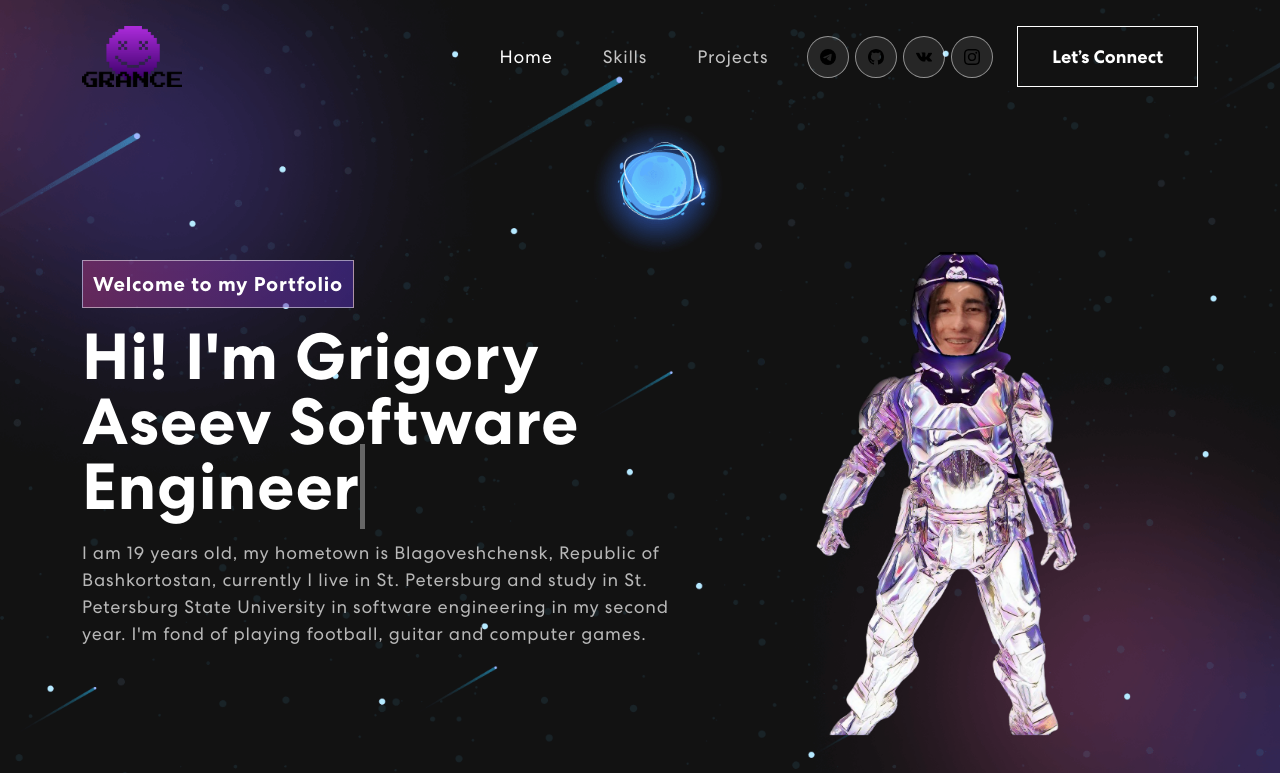
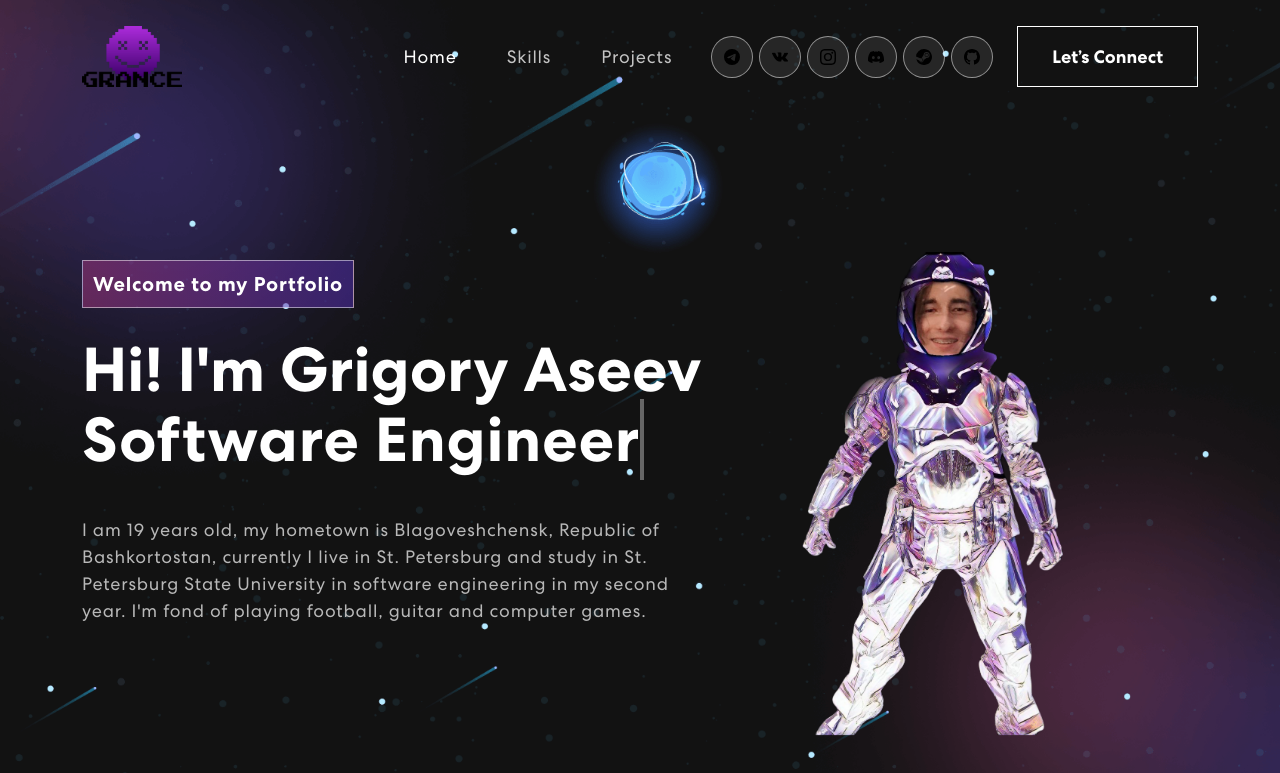
Before and after one commit to grrrance/grrrance.github.io, a React (Create React App) app in the folder client/: page / in a window 1280 px wide. Shown: the top 773 px of the page. Built offline with nearby package versions, Linux system fonts and the light colour scheme; no server answers; a web font is replaced by a local one.

Commit message:
added discord and steam buttons also some tries to fix floating due to text rotate

```diff
--- a/client/src/App.css
+++ b/client/src/App.css
@@ -253,7 +253,6 @@ nav.navbar .navbar-toggler[aria-expanded="true"] .navbar-toggler-icon {
 
 /************ Banner Css ************/
 
-
 .banner {
   margin-top: 0;
   padding: 260px 0 100px 0;
@@ -272,14 +271,87 @@ nav.navbar .navbar-toggler[aria-expanded="true"] .navbar-toggler-icon {
   margin-bottom: 16px;
   display: inline-block;
 }
-.banner h1 {
-  font-size: 65px;
-  font-weight: 700;
-  letter-spacing: 0.8px;
-  line-height: 1;
-  margin-bottom: 20px;
-  display: block;
+
+@media all and (min-width: 320px) and (max-width:480px) {
+  .banner h1 {
+    font-size: 29px;
+    font-weight: 700;
+    letter-spacing: 0.1px;
+    line-height: 1;
+    display: block;
+  }
+
+  .vacancy {
+    font-size: 29px;
+    font-weight: 700;
+    letter-spacing: 0.8px;
+    line-height: 1;
+    display: block;
+  }
 }
+
+
+@media all and (min-width: 480px) and (max-width:768px) {
+  .banner h1 {
+    font-size: 45px;
+    font-weight: 700;
+    letter-spacing: 0.1px;
+    line-height: 1;
+    display: block;
+  }
+
+  .vacancy {
+    font-size: 45px;
+    font-weight: 700;
+    letter-spacing: 0.8px;
+    line-height: 1;
+    display: block;
+  }
+}
+
+@media all and (min-width: 768px) and (max-width: 1084px) {
+  .banner h1 {
+    font-size: 33px;
+    font-weight: 700;
+    letter-spacing: 0.1px;
+    line-height: 1;
+    display: block;
+  }
+
+  .vacancy {
+    font-size: 33px;
+    font-weight: 700;
+    letter-spacing: 0.8px;
+    line-height: 1;
+    display: block;
+  }
+}
+
+
+@media all and (min-width: 1085px) {
+  .banner h1 {
+    font-size: 62px;
+    font-weight: 700;
+    letter-spacing: 0.1px;
+    line-height: 1;
+    display: block;
+  }
+
+  .vacancy {
+    font-size: 62px;
+    font-weight: 700;
+    letter-spacing: 0.8px;
+    line-height: 1;
+    display: block;
+  }
+}
+
+.whoami {
+  margin-top: 15px;
+  margin-bottom: 45px;
+}
+
+
 .banner p {
   color: #B8B8B8;
   font-size: 18px;
@@ -307,7 +379,7 @@ nav.navbar .navbar-toggler[aria-expanded="true"] .navbar-toggler-icon {
 }
 .banner img {
   animation: updown 3s linear infinite;
-  margin-left: 69px;
+  margin-left: 55px;
 }
 @keyframes updown {
     0% {
--- a/client/src/components/Banner.js
+++ b/client/src/components/Banner.js
@@ -1,8 +1,6 @@
 import React from 'react'
 import { useState, useEffect } from "react";
 import { Container, Row, Col } from "react-bootstrap";
-import headerImg from "../assets/img/header-img.svg";
-import { ArrowRightCircle } from 'react-bootstrap-icons';
 import 'animate.css';
 import TrackVisibility from 'react-on-screen';
 import me from "../assets/img/me.png";
@@ -14,7 +12,7 @@ export const Banner = () => {
   const [delta, setDelta] = useState(300 - Math.random() * 100);
   const [index, setIndex] = useState(1);
   const toRotate = [ "Software Engineer", "Backend Developer", "Game Developer"  ];
-  const period = 2000;
+  const period = 1000;
 
   useEffect(() => {
     let ticker = setInterval(() => {
@@ -58,8 +56,11 @@ export const Banner = () => {
               {({ isVisible }) =>
               <div className={isVisible ? "animate__animated animate__fadeIn" : ""}>
                 <span className="tagline text-selection">Welcome to my Portfolio</span>
-                <h1 class="text-selection">{`Hi! I'm Grigory Aseev`} <span className="txt-rotate text-selection" dataPeriod="1000" data-rotate='[ "Software Engineer", "Backend Developer", "Game Developer" ]'><span className="wrap text-selection">{text}</span></span></h1>
-                  <p class="text-selection">I am 19 years old, my hometown is Blagoveshchensk, Republic of Bashkortostan, currently I live in St. Petersburg and study in St. Petersburg State University in software engineering in my second year. I'm fond of playing football, guitar and computer games.</p>
+                <div className='whoami'>
+                  <h1 class="text-selection">{`Hi! I'm Grigory Aseev`} </h1>
+                  <h2 className='vacancy'><span className="txt-rotate text-selection" dataPeriod="1000" data-rotate='[ "Software Engineer", "Backend Developer", "Game Developer" ]'><span className="wrap text-selection">{text}</span></span></h2>
+                </div>
+                <p class="text-selection about">I am 19 years old, my hometown is Blagoveshchensk, Republic of Bashkortostan, currently I live in St. Petersburg and study in St. Petersburg State University in software engineering in my second year. I'm fond of playing football, guitar and computer games.</p>
               </div>}
             </TrackVisibility>
 
--- a/client/src/components/Footer.js
+++ b/client/src/components/Footer.js
@@ -5,7 +5,8 @@ import tg from '../assets/img/tg.svg';
 import gh from '../assets/img/gh.svg';
 import inst from '../assets/img/inst.svg';
 import React from 'react'
-
+import ds from '../assets/img/discord.svg';
+import stm from '../assets/img/steam.svg';
 
 
 export const Footer = () => {
@@ -20,9 +21,11 @@ export const Footer = () => {
             <Col size={12} sm={6} className="text-center text-sm-end">
               <div className="social-icon">
                 <a href="https://t.me/grrrance" target="_blank"><img class="text-selection" src={tg} width="28" height="28" fill="currentColor" viewBox="0 0 16 16"></img></a>
-                <a href="https://github.com/Grigory-Aseev" target="_blank"><img class="text-selection" src={gh} width="28" height="28" fill="currentColor" viewBox="0 0 16 16"></img></a>
                 <a href="https://vk.com/s1ngletone" target="_blank"><img class="text-selection" src={vk} width="28" height="28" fill="currentColor" viewBox="0 0 16 16"></img></a>
                 <a href="https://www.instagram.com/grrrrrance" target="_blank"><img class="text-selection" src={inst} width="28" height="28" fill="currentColor" viewBox="0 0 16 16"></img></a>
+                <a href="https://discordapp.com/users/706915982802681917" target="_blank"><img class="text-selection" src={ds} width="28" height="28" fill="currentColor" viewBox="0 0 16 16"></img></a>
+                <a href="https://steamcommunity.com/profiles/76561199132644459/" target="_blank"><img class="text-selection" src={stm} width="28" height="28" fill="currentColor" viewBox="0 0 16 16"></img></a>
+                <a href="https://github.com/Grigory-Aseev" target="_blank"><img class="text-selection" src={gh} width="28" height="28" fill="currentColor" viewBox="0 0 16 16"></img></a>
               </div>
               <p class="text-selection">Copyright 2022. All Rights Reserved</p>
             </Col>
--- a/client/src/components/NavBar.js
+++ b/client/src/components/NavBar.js
@@ -6,6 +6,9 @@ import vk from '../assets/img/vk.png';
 import tg from '../assets/img/tg.svg';
 import gh from '../assets/img/gh.svg';
 import inst from '../assets/img/inst.svg';
+import ds from '../assets/img/discord.svg';
+import stm from '../assets/img/steam.svg';
+
 import { HashLink } from 'react-router-hash-link';
 import {
   BrowserRouter as Router
@@ -53,9 +56,11 @@ export const NavBar = () => {
             <span className="navbar-text">
               <div className="social-icon">
                 <a href="https://t.me/grrrance" target="_blank"><img class="text-selection" src={tg} width="28" height="28" fill="currentColor" viewBox="0 0 16 16"></img></a>
-                <a href="https://github.com/Grigory-Aseev" target="_blank"><img class="text-selection" src={gh} width="28" height="28" fill="currentColor" viewBox="0 0 16 16"></img></a>
                 <a href="https://vk.com/s1ngletone" target="_blank"><img class="text-selection" src={vk} width="28" height="28" fill="currentColor" viewBox="0 0 16 16"></img></a>
                 <a href="https://www.instagram.com/grrrrrance" target="_blank"><img class="text-selection" src={inst} width="28" height="28" fill="currentColor" viewBox="0 0 16 16"></img></a>
+                <a href="https://discordapp.com/users/706915982802681917" target="_blank"><img class="text-selection" src={ds} width="28" height="28" fill="currentColor" viewBox="0 0 16 16"></img></a>
+                <a href="https://steamcommunity.com/profiles/76561199132644459/" target="_blank"><img class="text-selection" src={stm} width="28" height="28" fill="currentColor" viewBox="0 0 16 16"></img></a>
+                <a href="https://github.com/Grigory-Aseev" target="_blank"><img class="text-selection" src={gh} width="28" height="28" fill="currentColor" viewBox="0 0 16 16"></img></a>
               </div>
               <HashLink to='#connect'>
                 <button className="vvd"><span class="text-selection">Let’s Connect</span></button>
```
Also changed, not shown: client/src/assets/img/discord.svg (added), client/src/assets/img/steam.svg (added), client/src/components/test.js (deleted).
